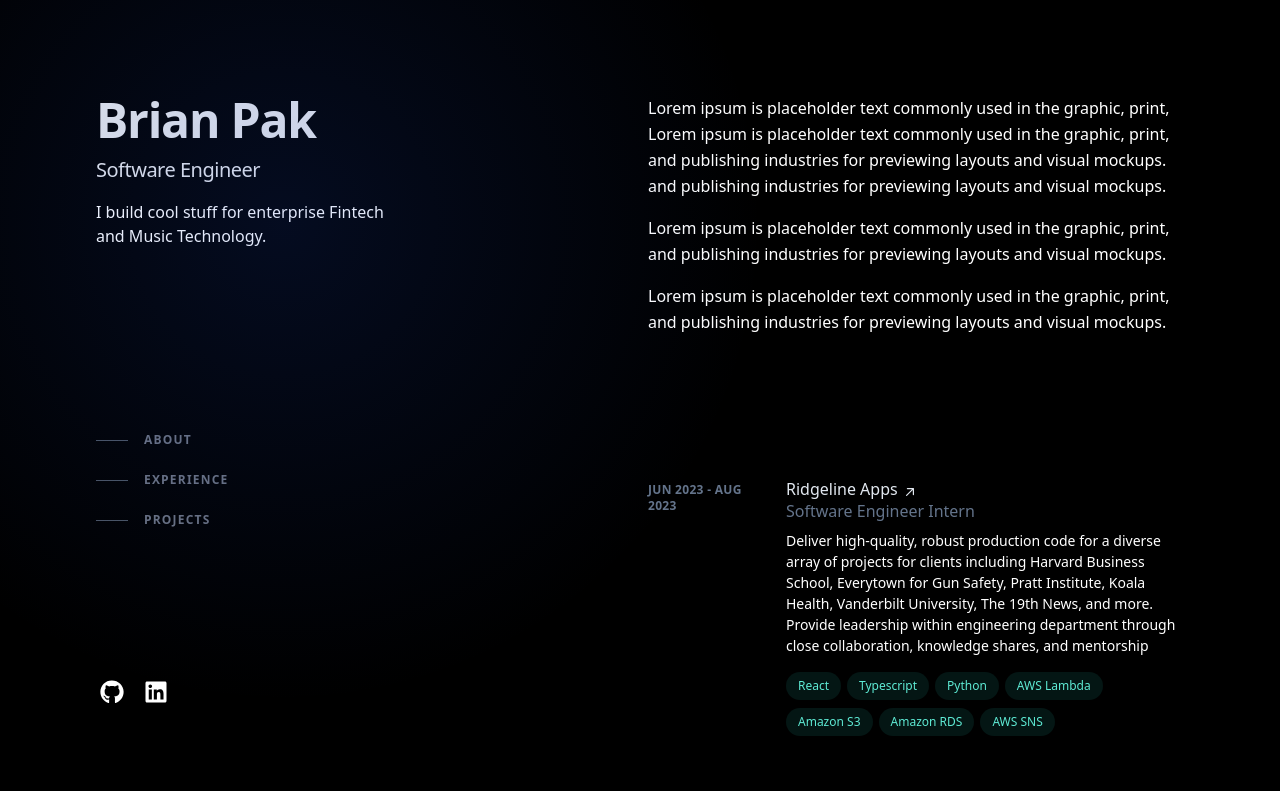
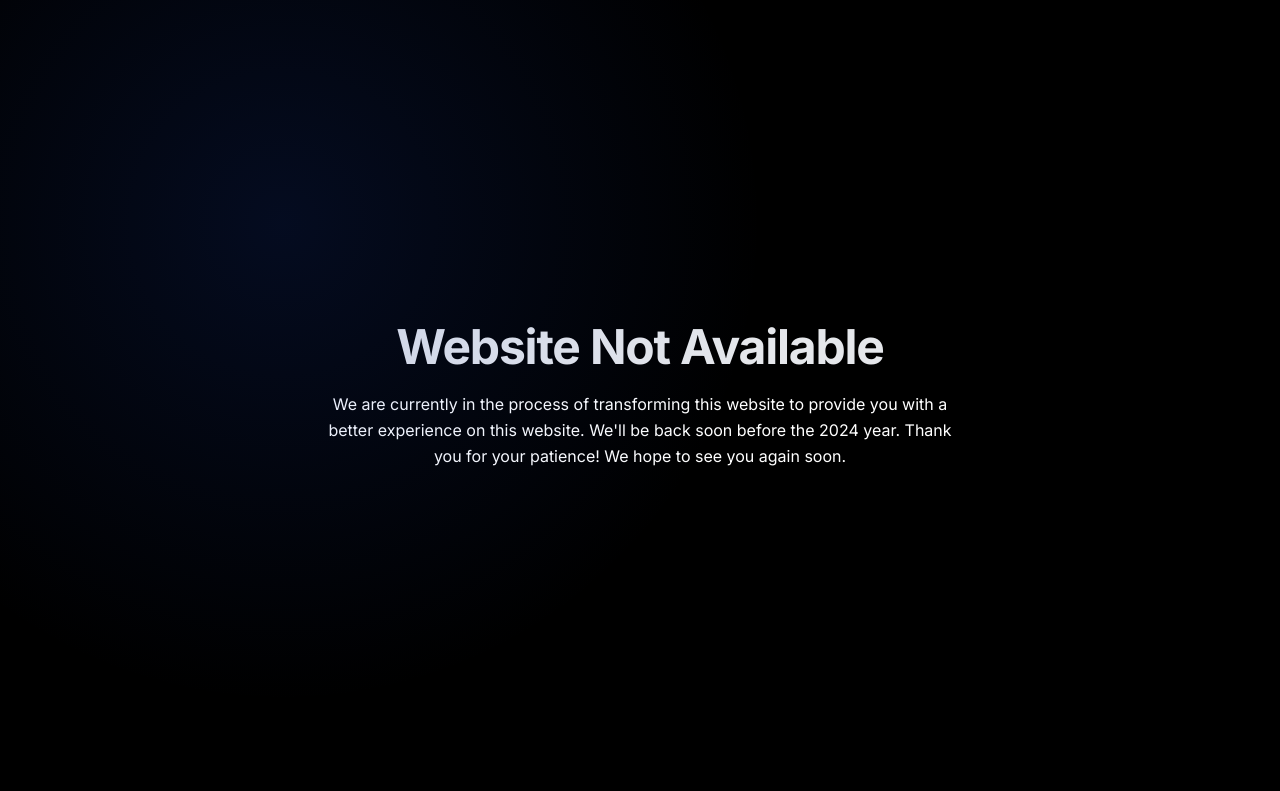
Before and after one commit to brianpak2402/site, a Next.js app: page / in a window 1280 px wide. Shown: the top 791 px of the page. Built offline with nearby package versions, Linux system fonts and the light colour scheme.

Commit message:
block public access to dev features

```diff
--- a/app/layout.tsx
+++ b/app/layout.tsx
@@ -28,11 +28,16 @@ export default function RootLayout({
               "radial-gradient(600px at 283px 223px, rgba(29, 78, 216, 0.15), transparent 80%)",
           }}
         />
-        <div className="mx-auto min-h-screen max-w-screen-xl px-6 py-12 font-sans md:px-12 md:py-20 lg:px-24 lg:py-0">
-          <div className="lg:flex lg:justify-between lg:gap-4">
-            <Header />
-            <>{children}</>
-          </div>
+        <div className="w-screen h-screen flex flex-col items-center justify-center gap-3">
+          <h1 className="text-4xl font-bold tracking-tight text-gray-200 sm:text-5xl">
+            Website Not Available
+          </h1>
+          <p className="w-1/2 m-2 text-center">
+            We are currently in the process of transforming this website to
+            provide you with a better experience on this website. We'll be back
+            soon before the 2024 year. Thank you for your patience! We hope to
+            see you again soon.
+          </p>
         </div>
       </body>
     </html>
```
